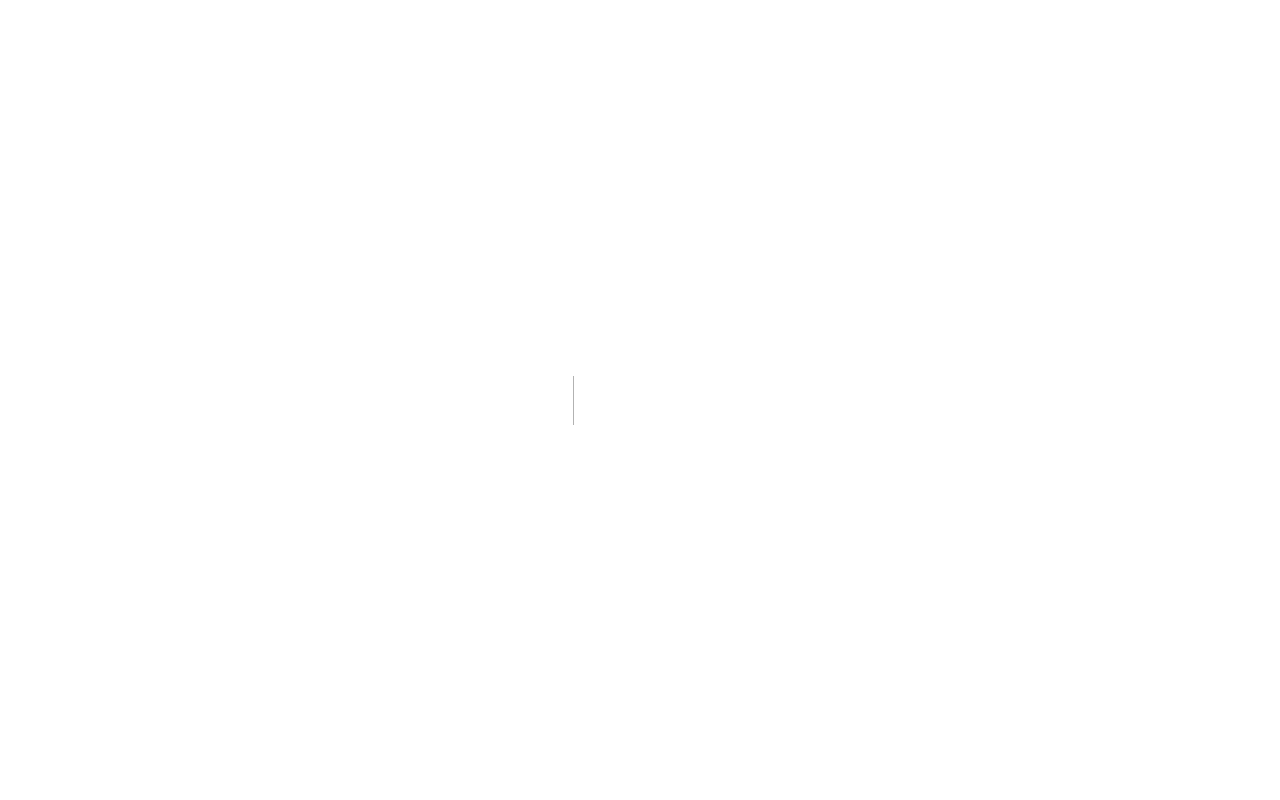
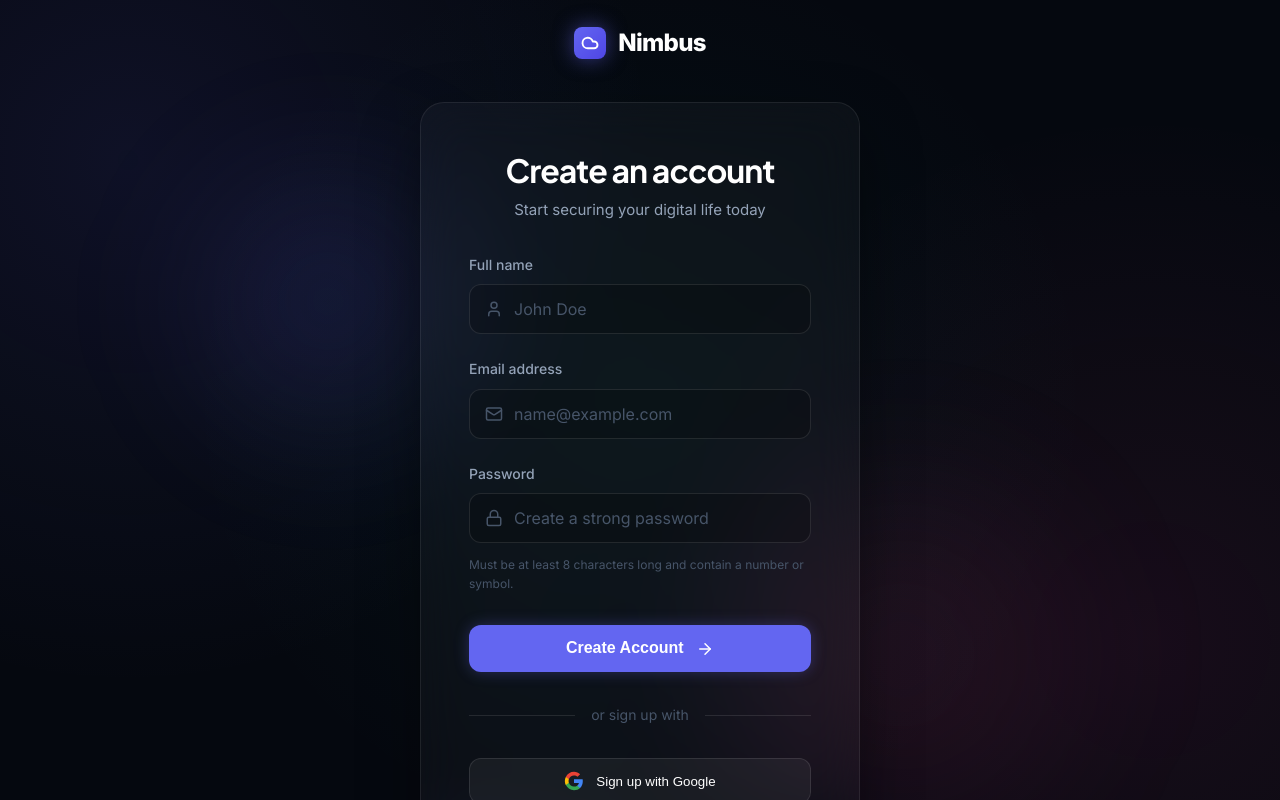
Before and after one commit to ankushkhakale/Nimbus, a Next.js app in the folder frontend/: page /auth/register in a window 1280 px wide. Before the commit this address had no page. Shown: the top 800 px of the page. Built offline with nearby package versions, Linux system fonts and the light colour scheme.

Commit message:
feat: implement user registration page

```diff
--- /dev/null
+++ b/frontend/src/app/auth/register/page.tsx
@@ -0,0 +1,115 @@
+"use client";
+
+import React, { useState } from 'react';
+import Link from 'next/link';
+import { Mail, Lock, User, ArrowRight, Github } from 'lucide-react';
+
+export default function RegisterPage() {
+  const [name, setName] = useState('');
+  const [email, setEmail] = useState('');
+  const [password, setPassword] = useState('');
+
+  const handleRegister = (e: React.FormEvent) => {
+    e.preventDefault();
+    // TODO: Connect to FastAPI backend for registration
+    console.log('Registering user:', name, email);
+  };
+
+  return (
+    <div className="auth-card animate-fade-in-up">
+      <div style={{ textAlign: 'center', marginBottom: '32px' }}>
+        <h1 style={{ fontSize: '32px', marginBottom: '8px' }}>Create an account</h1>
+        <p style={{ color: 'var(--text-med)', fontSize: '15px' }}>
+          Start securing your digital life today
+        </p>
+      </div>
+
+      <form onSubmit={handleRegister}>
+        <div className="form-group">
+          <label className="form-label" htmlFor="name">Full name</label>
+          <div style={{ position: 'relative' }}>
+            <User size={18} color="var(--text-low)" style={{ position: 'absolute', left: '16px', top: '50%', transform: 'translateY(-50%)' }} />
+            <input
+              id="name"
+              type="text"
+              className="form-input"
+              placeholder="John Doe"
+              style={{ paddingLeft: '44px' }}
+              value={name}
+              onChange={(e) => setName(e.target.value)}
+              required
+            />
+          </div>
+        </div>
+
+        <div className="form-group">
+          <label className="form-label" htmlFor="email">Email address</label>
+          <div style={{ position: 'relative' }}>
+            <Mail size={18} color="var(--text-low)" style={{ position: 'absolute', left: '16px', top: '50%', transform: 'translateY(-50%)' }} />
+            <input
+              id="email"
+              type="email"
+              className="form-input"
+              placeholder="name@example.com"
+              style={{ paddingLeft: '44px' }}
+              value={email}
+              onChange={(e) => setEmail(e.target.value)}
+              required
+            />
+          </div>
+        </div>
+
+        <div className="form-group" style={{ marginBottom: '24px' }}>
+          <label className="form-label" htmlFor="password">Password</label>
+          <div style={{ position: 'relative', marginBottom: '12px' }}>
+            <Lock size={18} color="var(--text-low)" style={{ position: 'absolute', left: '16px', top: '50%', transform: 'translateY(-50%)' }} />
+            <input
+              id="password"
+              type="password"
+              className="form-input"
+              placeholder="Create a strong password"
+              style={{ paddingLeft: '44px' }}
+              value={password}
+              onChange={(e) => setPassword(e.target.value)}
+              required
+            />
+          </div>
+          {/* Simple password hint */}
+          <div style={{ fontSize: '12px', color: 'var(--text-low)' }}>
+            Must be at least 8 characters long and contain a number or symbol.
+          </div>
+        </div>
+
+        <button type="submit" className="btn-submit">
+          Create Account <ArrowRight size={18} style={{ marginLeft: '8px', verticalAlign: 'middle', display: 'inline-block' }} />
+        </button>
+      </form>
+
+      <div className="auth-divider">or sign up with</div>
+
+      <div style={{ display: 'flex', flexDirection: 'column', gap: '12px' }}>
+        <button type="button" className="btn-oauth">
+          <svg width="20" height="20" viewBox="0 0 24 24" fill="none" xmlns="http://www.w3.org/2000/svg">
+            <path d="M22.56 12.25c0-.78-.07-1.53-.2-2.25H12v4.26h5.92c-.26 1.37-1.04 2.53-2.21 3.31v2.77h3.57c2.08-1.92 3.28-4.74 3.28-8.09z" fill="#4285F4"/>
+            <path d="M12 23c2.97 0 5.46-.98 7.28-2.66l-3.57-2.77c-.98.66-2.23 1.06-3.71 1.06-2.86 0-5.29-1.93-6.16-4.53H2.18v2.84C3.99 20.53 7.7 23 12 23z" fill="#34A853"/>
+            <path d="M5.84 14.09c-.22-.66-.35-1.36-.35-2.09s.13-1.43.35-2.09V7.07H2.18C1.43 8.55 1 10.22 1 12s.43 3.45 1.18 4.93l2.85-2.22.81-.62z" fill="#FBBC05"/>
+            <path d="M12 5.38c1.62 0 3.06.56 4.21 1.64l3.15-3.15C17.45 2.09 14.97 1 12 1 7.7 1 3.99 3.47 2.18 7.07l3.66 2.84c.87-2.6 3.3-4.53 6.16-4.53z" fill="#EA4335"/>
+          </svg>
+          Sign up with Google
+        </button>
+
+        <button type="button" className="btn-oauth">
+          <Github size={20} />
+          Sign up with GitHub
+        </button>
+      </div>
+
+      <div style={{ textAlign: 'center', marginTop: '24px', fontSize: '14px', color: 'var(--text-med)' }}>
+        Already have an account?{' '}
+        <Link href="/auth/login" style={{ color: 'white', fontWeight: 600 }}>
+          Sign in
+        </Link>
+      </div>
+    </div>
+  );
+}
```
